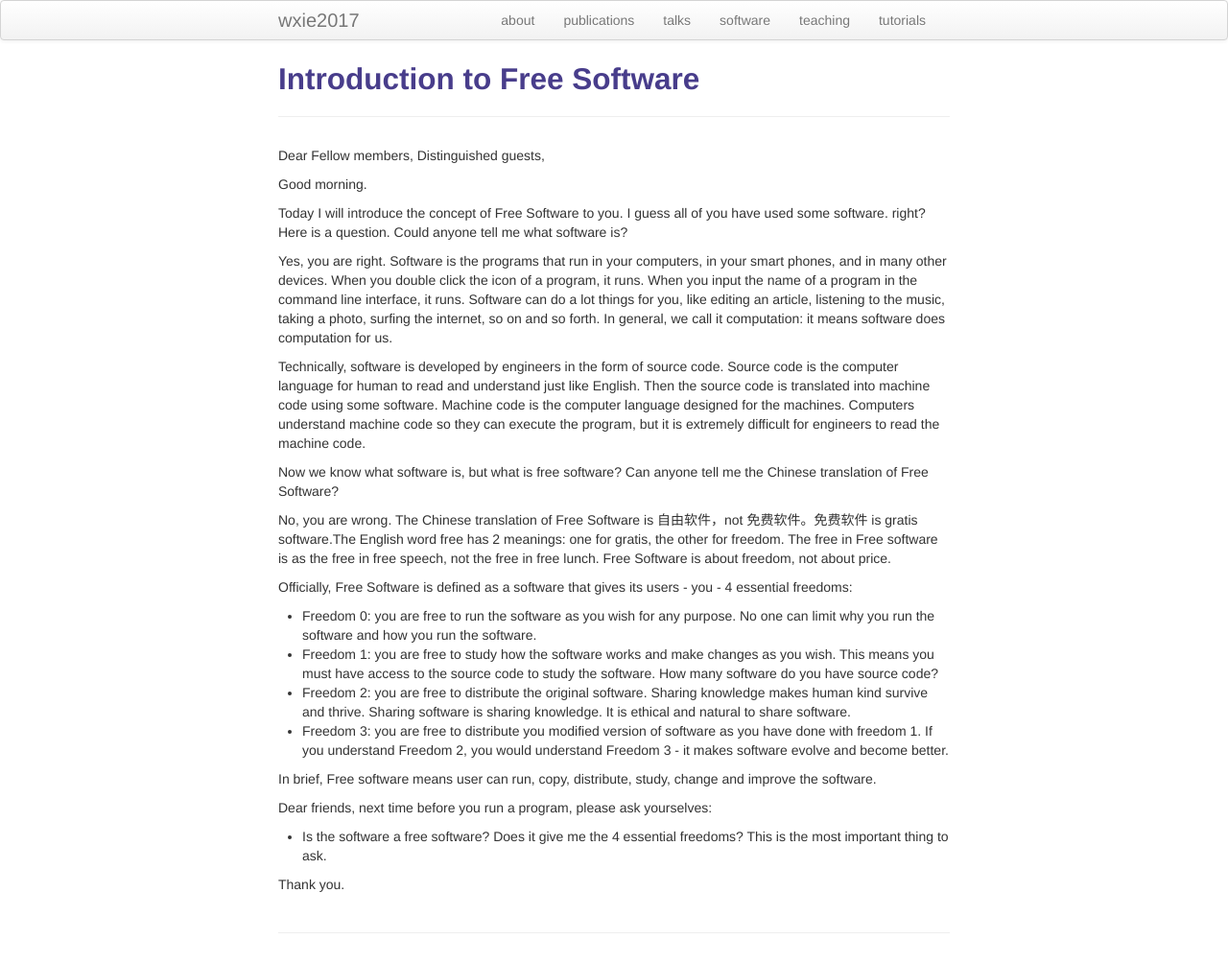
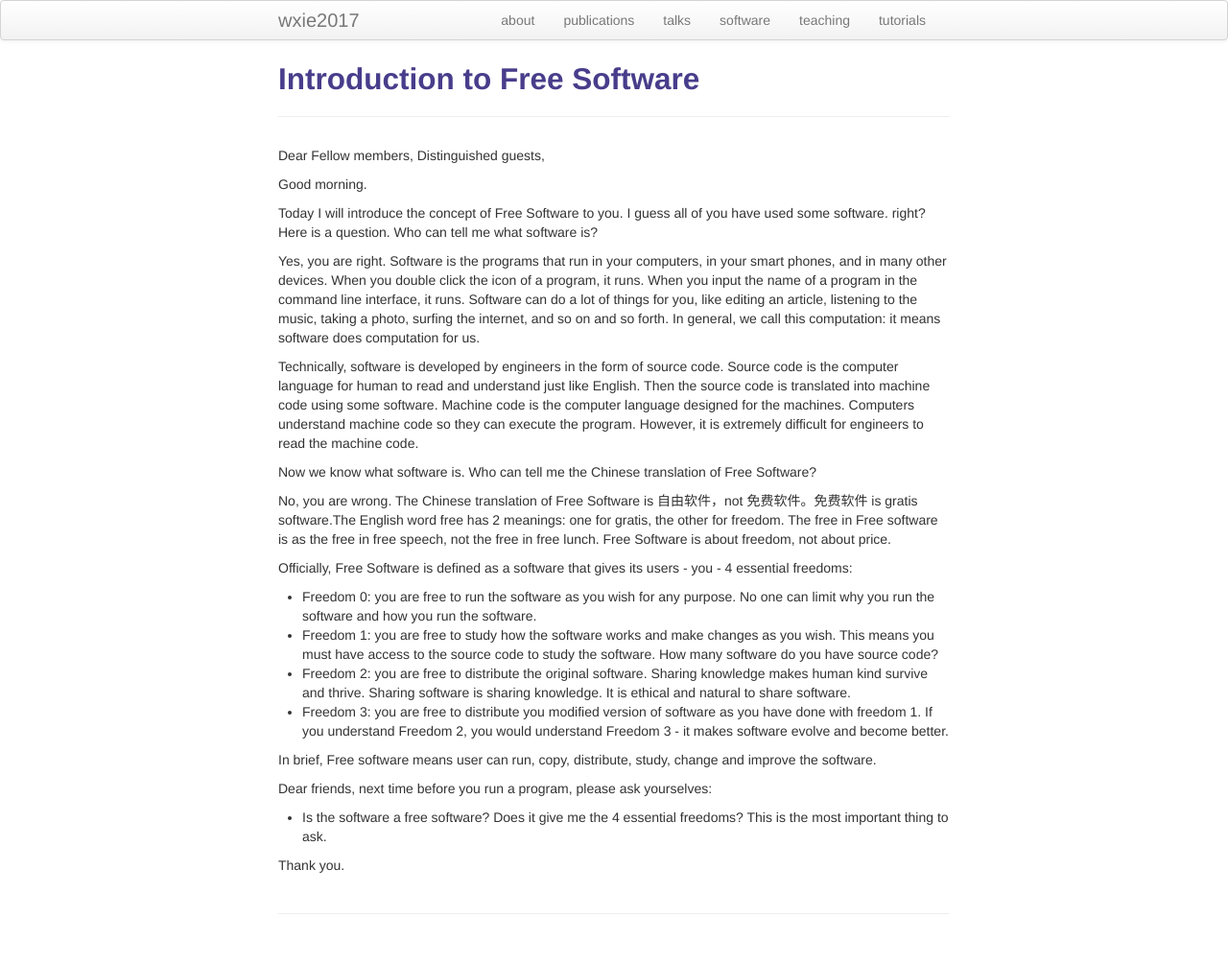
Before and after one commit to wxie2017/wxie2017.github.io, a Jekyll site: the page built from pages/speech/introduction_to_free_software.md, in a window 1280 px wide. Shown: the whole page at 96% size. Built offline with Jekyll 4.4.1, drawn with Linux system fonts in a browser that asks for light colours.

Commit message:
final version: improve some sentences.

```diff
--- a/pages/speech/introduction_to_free_software.md
+++ b/pages/speech/introduction_to_free_software.md
@@ -11,19 +11,19 @@ Distinguished guests,
 Good morning.
 
 Today I will introduce the concept of Free Software to you. I guess all of you have used some software. right?
-Here is a question. Could anyone tell me what software is?
+Here is a question. Who can tell me what software is?
 
 Yes, you are right. Software is the programs that run in your computers, in your smart phones, and in many other devices.
 When you double click the icon of a program, it runs. When you input the name of a program in the command line interface,
-it runs. Software can do a lot things for you, like editing an article, listening to the music, taking a photo, surfing
-the internet, so on and so forth. In general, we call it computation: it means software does computation for us.
+it runs. Software can do a lot of things for you, like editing an article, listening to the music, taking a photo, surfing
+the internet, and so on and so forth. In general, we call this computation: it means software does computation for us.
 
 Technically, software is developed by engineers in the form of source code. Source code is the computer language for human
 to read and understand just like English. Then the source code is translated into machine code using some software. Machine
-code is the computer language designed for the machines. Computers understand machine code so they can execute the program,
-but it is extremely difficult for engineers to read the machine code.
+code is the computer language designed for the machines. Computers understand machine code so they can execute the program.
+However, it is extremely difficult for engineers to read the machine code.
 
-Now we know what software is, but what is free software? Can anyone tell me the Chinese translation of Free Software?
+Now we know what software is. Who can tell me the Chinese translation of Free Software?
 
 No, you are wrong. The Chinese translation of Free Software is 自由软件，not 免费软件。免费软件 is gratis software.The English
 word free has 2 meanings: one for gratis, the other for freedom. The free in Free software is as the free in free speech,
```
